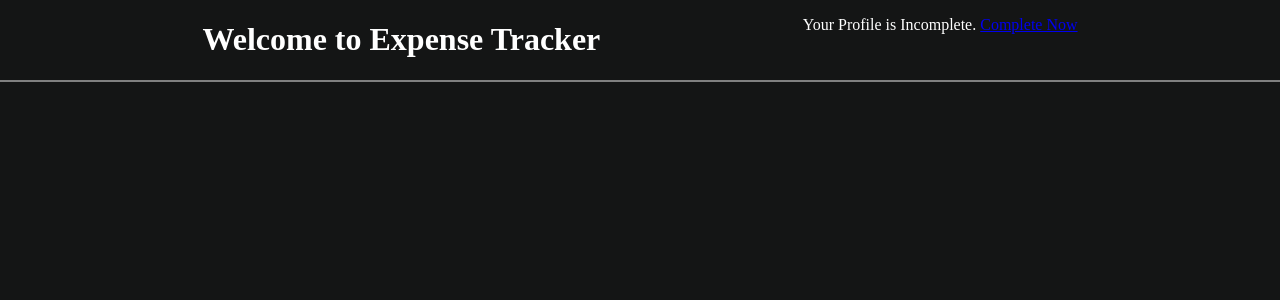
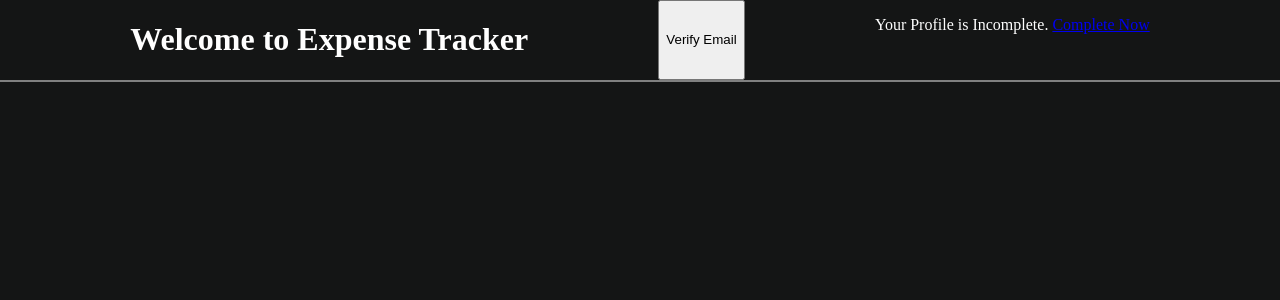
Before and after one commit to aadi-thedevguy/auth-based-expense-tracker, a React (Vite) app: page /home in a window 1280 px wide. Shown: the top 300 px of the page. Built offline with nearby package versions, Linux system fonts and the light colour scheme.

Commit message:
added verify email functionality

```diff
--- a/src/components/Home.jsx
+++ b/src/components/Home.jsx
@@ -1,18 +1,43 @@
-import {useState} from 'react'
+import { useState,useContext } from 'react'
+import {AuthContext} from '../context/authContext'
 import UpdateProfile from './Auth/UpdateProfile'
 
 function Home() {
 
   const [show, setShow] = useState(false)
+  const {token} = useContext(AuthContext)
+
+  const handleClick = async () => {
+    const url = "https://identitytoolkit.googleapis.com/v1/accounts:sendOobCode?key=AIzaSyBLAZfI3knkbyxNuEyi2t-QrjiOXbPCZVc"
+    const options = {
+      method: 'POST',
+      body: JSON.stringify({
+        requestType: 'VERIFY_EMAIL',
+        idToken: token,
+      }),
+      headers: {
+        'Content-Type': 'application/json',
+      },
+    }
+    try {
+
+      const res = await fetch(url, options)
+      const data = await res.json()
+      console.log(data)
+    } catch (error) {
+      console.error(error)
+    }
+  }
 
   return (
     <>
-    <div style={{display : 'flex', justifyContent: 'space-evenly', borderBottom: '2px solid gray'}}>
+      <div style={{ display: 'flex', justifyContent: 'space-evenly', borderBottom: '2px solid gray' }}>
 
-      <h1>Welcome to Expense Tracker</h1>
-      <p>Your Profile is Incomplete. <a href='#' onClick={() => setShow(prev => !prev)}>Complete Now</a></p>
-    </div>
-    {show && <UpdateProfile />}
+        <h1>Welcome to Expense Tracker</h1>
+        <button onClick={handleClick}>Verify Email</button>
+        <p>Your Profile is Incomplete. <a href='#' onClick={() => setShow(prev => !prev)}>Complete Now</a></p>
+      </div>
+      {show && <UpdateProfile />}
     </>
   )
 }
```
